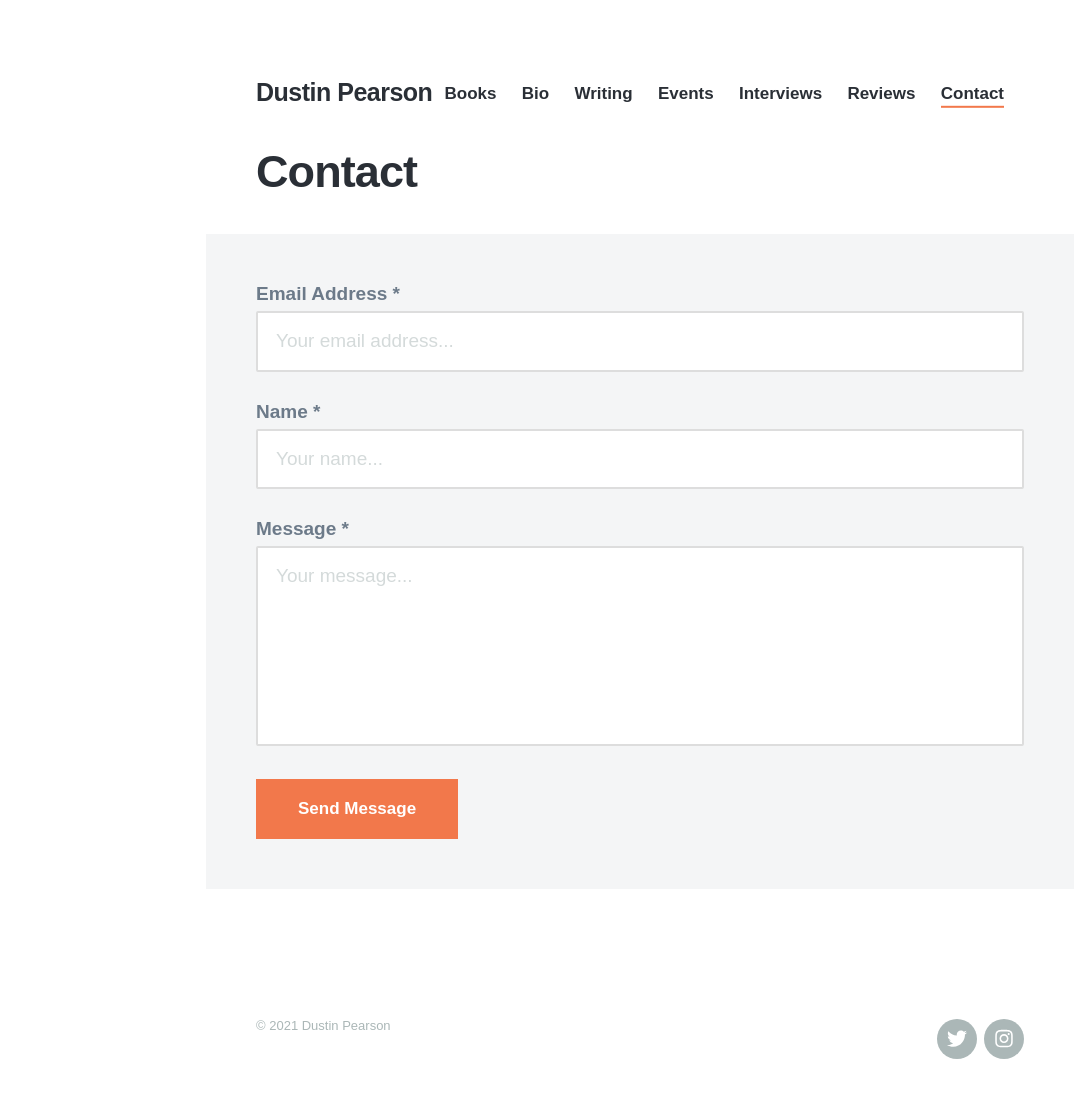
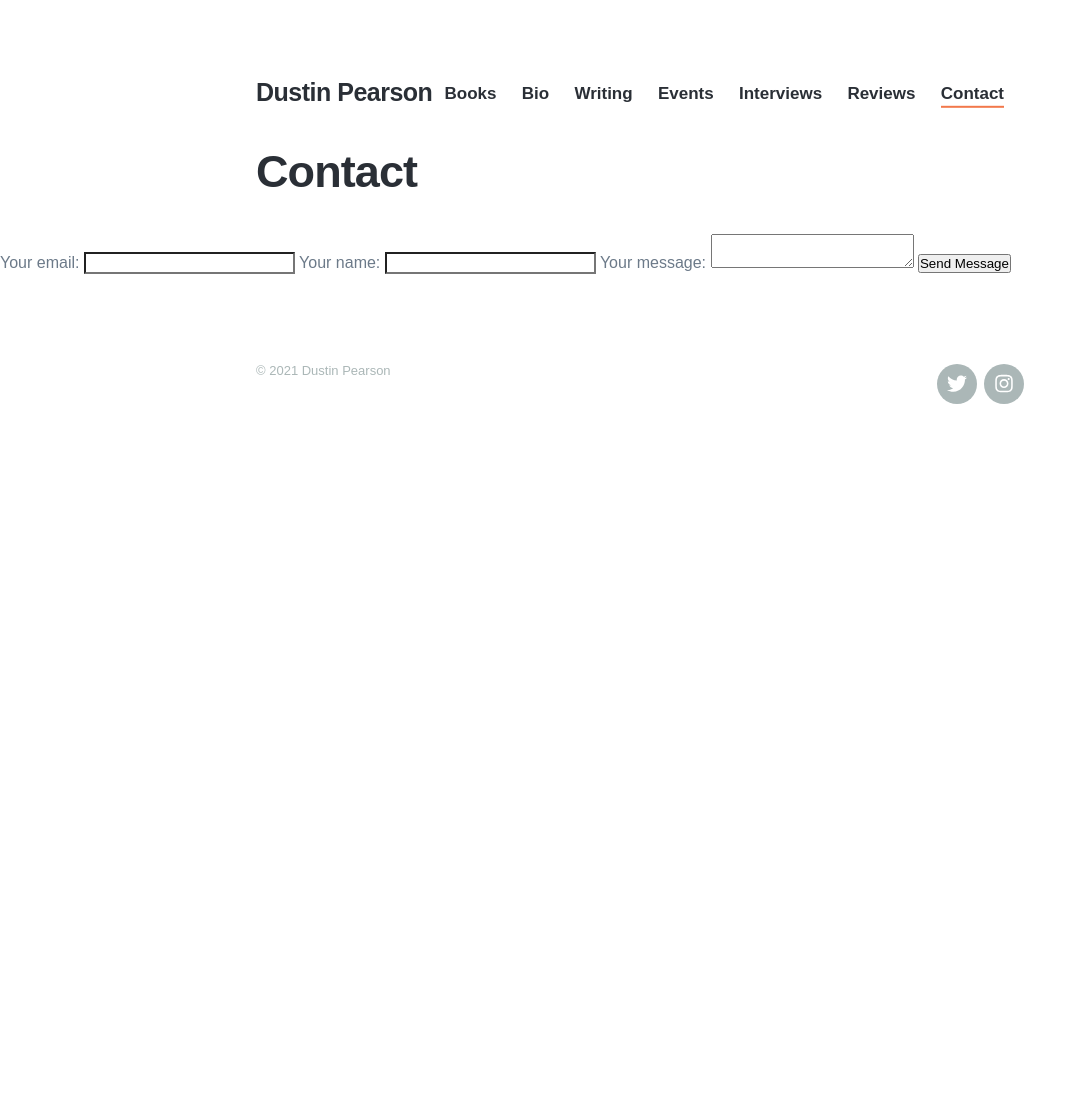
Before and after one commit to strikhar/dustinkpearson, a Jekyll site: the page built from _pages/contact.md, in a window 1280 px wide. Shown: the whole page, without its empty margins (0-1086 px from the left). Built offline with Jekyll 4.4.1, drawn with Linux system fonts in a browser that asks for light colours; nearby versions of some CDN libraries; some web fonts are replaced; after the commit the page ends 900 px from its top, so only the background shows below that.

Commit message:
Update contact-form.html
New Formspree code

```diff
--- a/_includes/contact-form.html
+++ b/_includes/contact-form.html
@@ -1,30 +1,25 @@
-<div class="contact-form">
+<!-- modify this form HTML and place wherever you want your form -->
 
-	<form method="post" action="{{ site.data.settings.contact_settings.form_action }}" id="contact-form">
+<form
+  action="https://formspree.io/f/xbjpnlnw"
+  method="POST"
+>
+  <label>
+    Your email:
+    <input type="email" name="_replyto">
+  </label>
 
-		<div class="contact-form__item">
-			<label class="contact-form__label">Email Address *</label>
-			<input type="text" name="email" placeholder="Your email address..." class="contact-form__input">
-		</div>
+	<label>
+    Your name:
+    <input type="name" name="_replyto">
+  </label>
 
-		<div class="contact-form__item">
-			<label class="contact-form__label">Name *</label>
-			<input type="text" name="name" placeholder="Your name..." class="contact-form__input">
-		</div>
+  <label>
+    Your message:
+    <textarea name="message"></textarea>
+  </label>
 
-		<div class="contact-form__item">
-			<label class="contact-form__label">Message *</label>
-			<textarea name="message" placeholder="Your message..." class="contact-form__textarea"></textarea>
-		</div>
+  <!-- your other form fields go here -->
 
-		<input type="hidden" name="_next" value="{{ site.data.settings.contact_settings.confirmation_url }}" />
-		<input type="hidden" name="_subject" value="{{ site.data.settings.contact_settings.email_subject }}" />
-		<input type="text" name="_gotcha" style="display: none;" class="contact-form__gotcha" val="">
-
-		<div class="contact-form__item">
-			<input type="submit" value="{{ site.data.settings.contact_settings.send_button_text }}" class="button button--large">
-		</div>
-
-	</form>
-
-</div>
+  <button type="submit">Send Message</button>
+</form>
```
